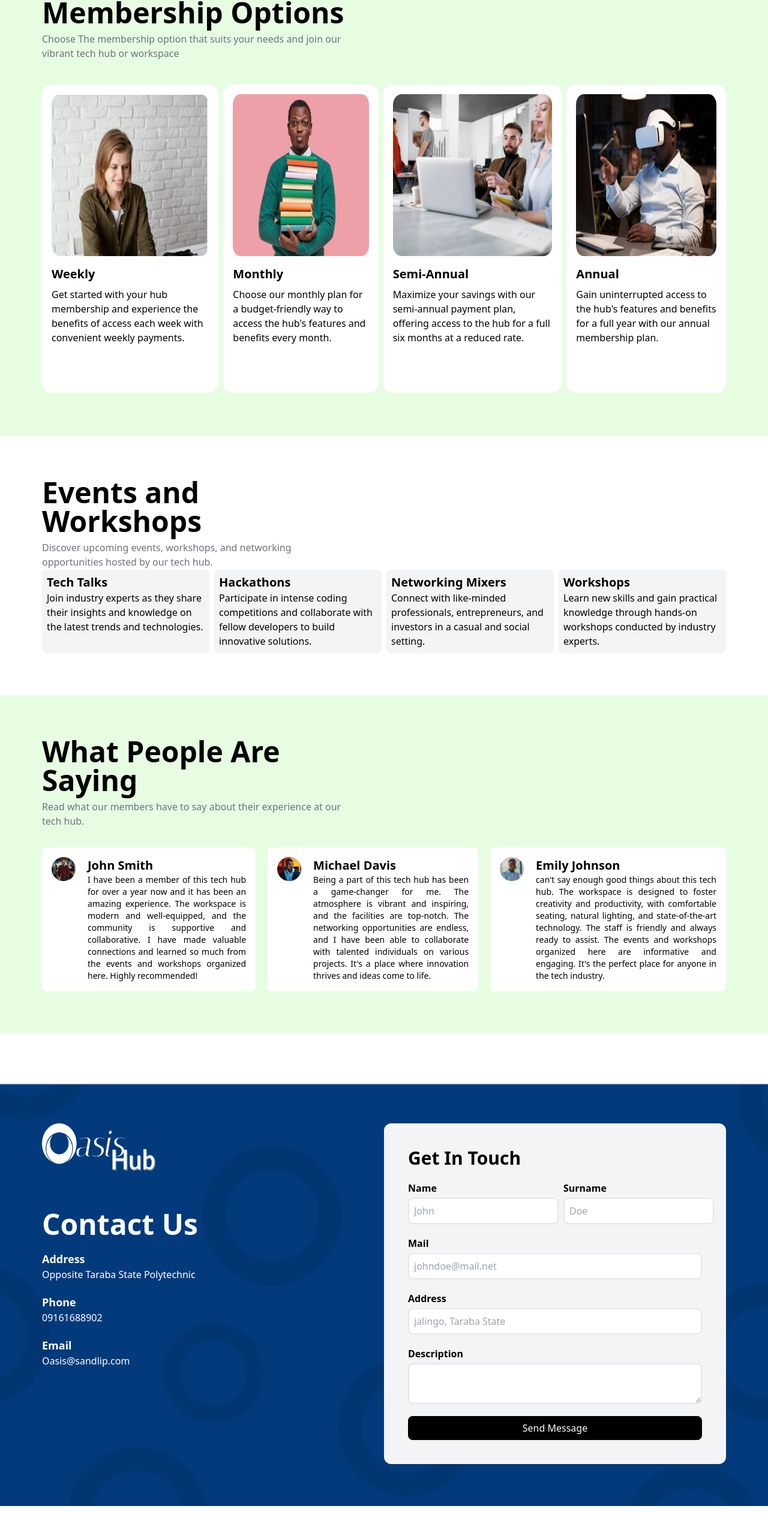
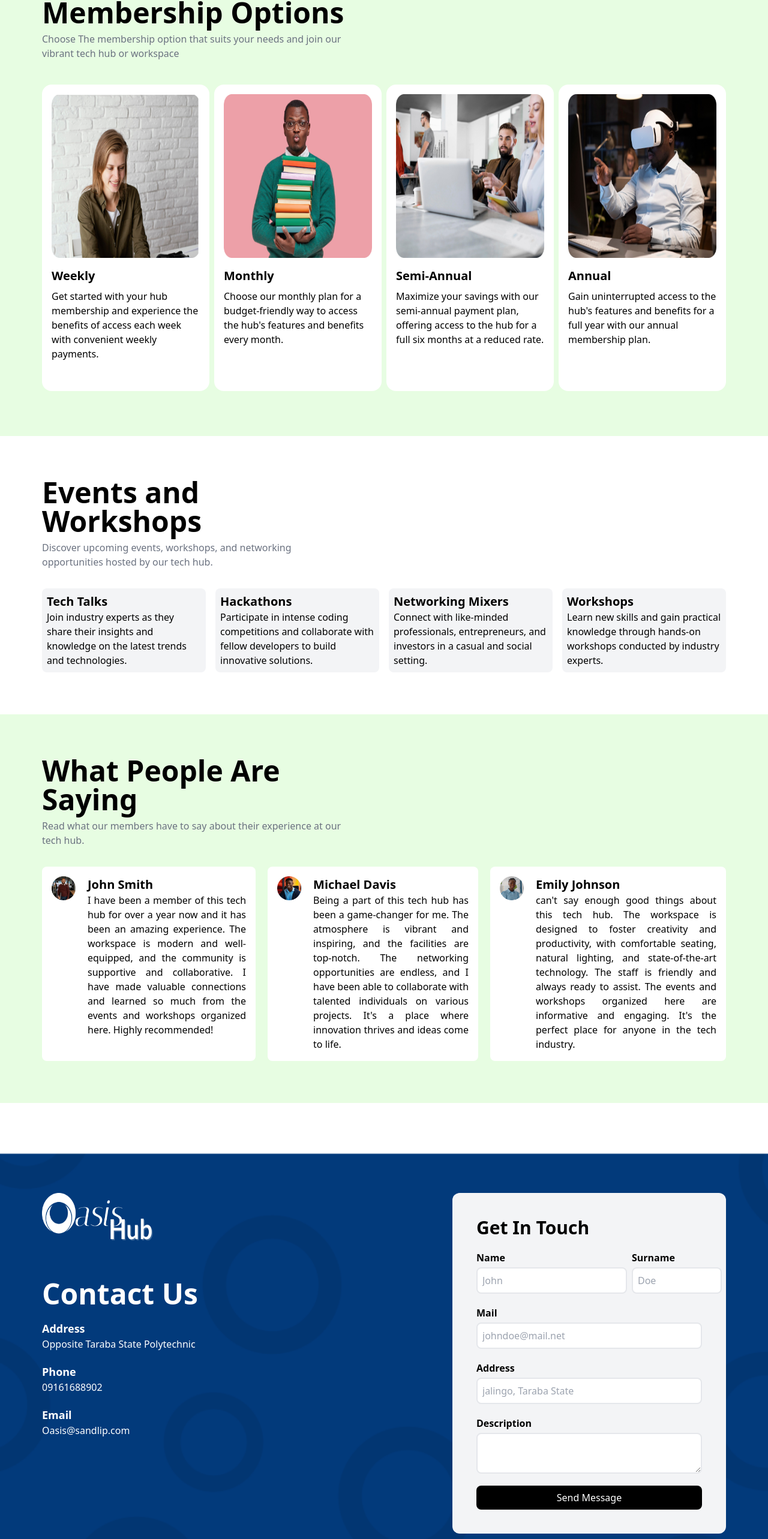
Before and after one commit to Vixs101/oasishub, a React (Vite) app: page / in a window 1280 px wide. Shown: the part 2601-5167 px from the top of the page at 60% size. Before the commit the page ends 5112 px from the top, so only its background shows below. Built offline with nearby package versions, Linux system fonts and the light colour scheme.

Commit message:
finished effecting the corrections on the page

```diff
--- a/src/components/Events.jsx
+++ b/src/components/Events.jsx
@@ -24,8 +24,7 @@ function Events() {
       </div>
 
       <div
-      //  className="flex md:flex-row flex-col  gap-3 py-10 "
-      className="grid grid-cols-md:grid-cols-2 lg:grid-cols-4 gap-2"
+      className="grid grid-cols-md:grid-cols-2 lg:grid-cols-4 gap-4 mt-8"
        >
         {events.map((event, index) => (
           <div key={index} className="bg-gray-100 p-2 rounded-lg ">
--- a/src/components/Footer.jsx
+++ b/src/components/Footer.jsx
@@ -10,7 +10,7 @@ function Footer() {
         <img
           src="/images/footerLogo.png"
           alt="Company's Logo"
-          className="h-16 w-2/4 md:h-20 md:w-2/6 "
+          className="h-16 w-2/5 md:h-20 md:w-1/3 "
         />
         <div className="flex flex-col gap-3 md:gap-5 text-white">
           <h1 className=" col-span-2 text-2xl md:text-5xl  font-extrabold text-white">
@@ -34,7 +34,7 @@ function Footer() {
       {/* form */}
       <form
         action=""
-        className="flex flex-col gap-5 bg-gray-100 h-1/2 md:h-full md:w-2/4 w-full p-5 md:p-10 rounded-xl"
+        className="flex flex-col gap-5 self-start bg-gray-100 h-1/2 md:h-full md:w-2/5 w-full p-5 md:p-10 rounded-xl lg:ml-32"
       >
         <h1 className="text-3xl font-extrabold">Get In Touch</h1>
         <div className="flex flex-row flex-wrap lg:flex-nowrap gap-5 md:gap-2 w-full">
@@ -50,7 +50,7 @@ function Footer() {
               required
             />
           </div>
-          <div className="flex flex-col gap-1 w-full">
+          <div className="flex flex-col gap-1 w-2/5">
             <label htmlFor="surname" className="font-semibold">
               Surname
             </label>
--- a/src/components/Membership.jsx
+++ b/src/components/Membership.jsx
@@ -30,7 +30,7 @@ function Membership() {
 
       <div
         className="
-        flex md:flex-row md:gap-5 lg:gap-2 py-10 h-5/8
+        flex md:flex-row md:gap-5 lg:gap-2 py-10 h-full
         flex-col gap-4 items-center md:items-start
       "
       >
@@ -38,7 +38,7 @@ function Membership() {
           <div
             key={index}
             className="
-            flex flex-col gap-4 bg-white hover:bg-green-600 hover:text-white px-4 pt-4 pb-12 rounded-2xl h-full md:w-auto
+            flex flex-col gap-4 bg-white hover:bg-green-600 hover:text-white px-4 pt-4 pb-10 rounded-2xl h-5/7 md:w-1/2
           "
           >
             <img
--- a/src/components/Testimonials.jsx
+++ b/src/components/Testimonials.jsx
@@ -25,14 +25,14 @@ function Testimonials() {
 
       <div className="flex md:flex-row flex-col flex-wrap lg:flex-nowrap gap-5 mt-8 ">
         {testimonials.map((testimonies, index) => (
-          <div key={index} className="flex  gap-5 bg-white p-4 text-justify rounded-lg">
+          <div key={index} className="flex  gap-5 bg-white p-4 text-justify rounded-lg md:flex-row flex-col">
 
             <img src={`/images/${testimonies.pic}.png`} alt="Testifier"
             className="h-10 w-10"
             />
             <div>
               <h2 className="font-bold text-lg md:text-xl">{testimonies.testifier}</h2>
-              <p className="text-sm">{testimonies.testimony}</p>
+              <p >{testimonies.testimony}</p>
             </div>
           </div>
         ))}
--- a/tailwind.config.js
+++ b/tailwind.config.js
@@ -23,6 +23,9 @@ export default {
         "5/7": "88%",
         "5/8": "90%",
         "1/7" : "15%",
+      },
+      maxHeight: {
+        "97": "26rem",
       }
     },
   },
```
